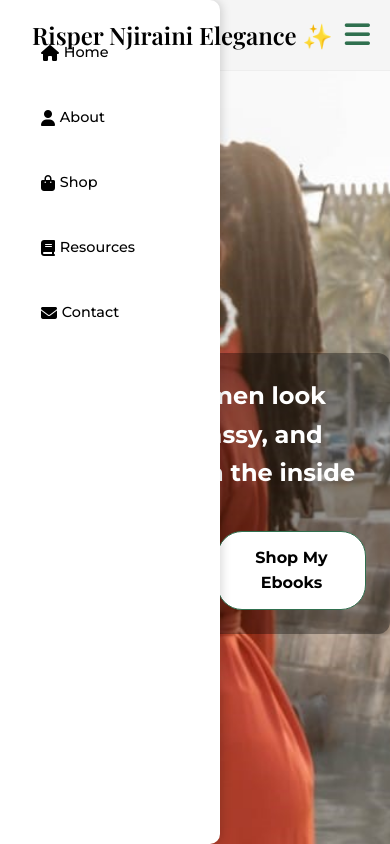
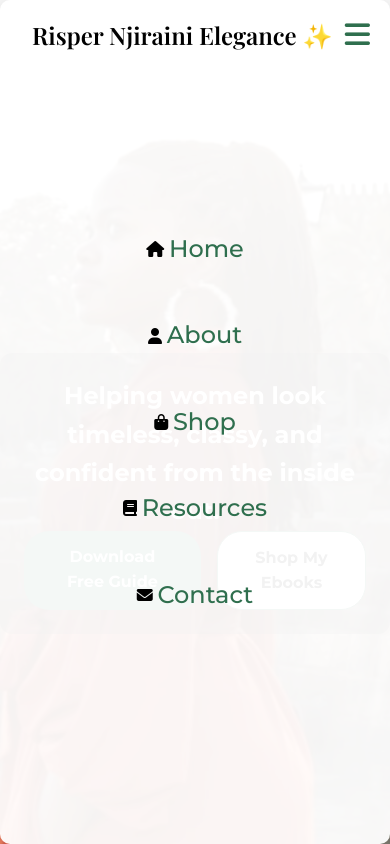
Before and after one commit to Eugene849/Risper-elegance, a plain HTML site: page Risper website/index.html in a window 390 px wide. Both pictures are taken after a click on the element 357 px from the left and 35 px from the top of the page. Shown: the top 844 px of the page. Drawn offline with nearby package versions, Linux system fonts and the light colour scheme.

Commit message:
Add files via upload

```diff
--- a/Risper website/style.css
+++ b/Risper website/style.css
@@ -1096,67 +1096,75 @@ body.contact-page {
   }
 }
 
-/* Hamburger menu sliding from left */
+/* ===== MOBILE NAVBAR ===== */
 @media (max-width: 768px) {
+  /* Navbar base */
   .navbar {
-    position: relative; /* base for absolute children */
+    position: relative;
     padding: 1rem 2rem;
   }
 
+  /* Logo stays on top */
   .logo {
     font-size: 1.5rem;
     font-weight: 600;
     color: #000;
-    z-index: 1200; /* ensure logo is on top of background */
     position: relative;
+    z-index: 1300; /* above overlay */
   }
 
+  /* Hamburger icon */
   .hamburger {
     position: absolute;
-    right: 20px; /* move it to the right of the navbar */
+    right: 20px;
     top: 50%;
-    transform: translateY(-50%); /* vertically center with navbar */
+    transform: translateY(-50%);
     font-size: 1.8rem;
     cursor: pointer;
     color: #2f6f4e;
-    z-index: 1300; /* above logo and nav-links */
+    z-index: 1400; /* above everything */
   }
 
+  /* Nav links overlay */
   .nav-links {
     position: fixed;
     top: 0;
-    left: -250px; /* hidden initially */
-    width: 220px;
+    left: -100%; /* hidden offscreen */
+    width: 100%;
     height: 100%;
+    display: flex;
     flex-direction: column;
-    gap: 1.5rem;
-    padding: 2rem;
-    background: #ffffff;
-    box-shadow: 2px 0 10px rgba(0,0,0,0.15);
-    border-radius: 0 10px 10px 0;
+    justify-content: center;
+    align-items: center;
+    gap: 2rem;
+    background: rgba(255,255,255,0.95); /* semi-transparent overlay */
     transition: left 0.3s ease;
-    z-index: 1100; /* under hamburger but above page */
+    z-index: 1200; /* below hamburger and logo */
   }
 
+  /* Active state */
   .nav-links.active {
-    left: 0;
+    left: 0; /* slide in overlay */
   }
 
-  .nav-links {
-  position: fixed;
-  top: 0;
-  left: -250px; /* hidden initially */
-  width: 220px;
-  height: 100%;
-  flex-direction: column;
-  gap: 1.5rem;
-  padding: 2rem;
-  background: #ffffff; /* contrast background for readability */
-  box-shadow: 2px 0 10px rgba(0,0,0,0.15);
-  border-radius: 0 10px 10px 0;
-  transition: left 0.3s ease;
-  z-index: 1100; /* must be above page content */
-}
+  /* Links styling */
+  .nav-links a {
+    color: #2f6f4e;
+    font-size: 1.5rem;
+    text-decoration: none;
+    background: transparent;
+    outline: none;
+    border: none;
+  }
+
+  /* Remove tap highlight / background */
+  .nav-links a:focus,
+  .nav-links a:active {
+    background: transparent;
+    outline: none;
+  }
+
+  /* Optional hover color */
   .nav-links a:hover {
     color: #1e4631;
   }
```
